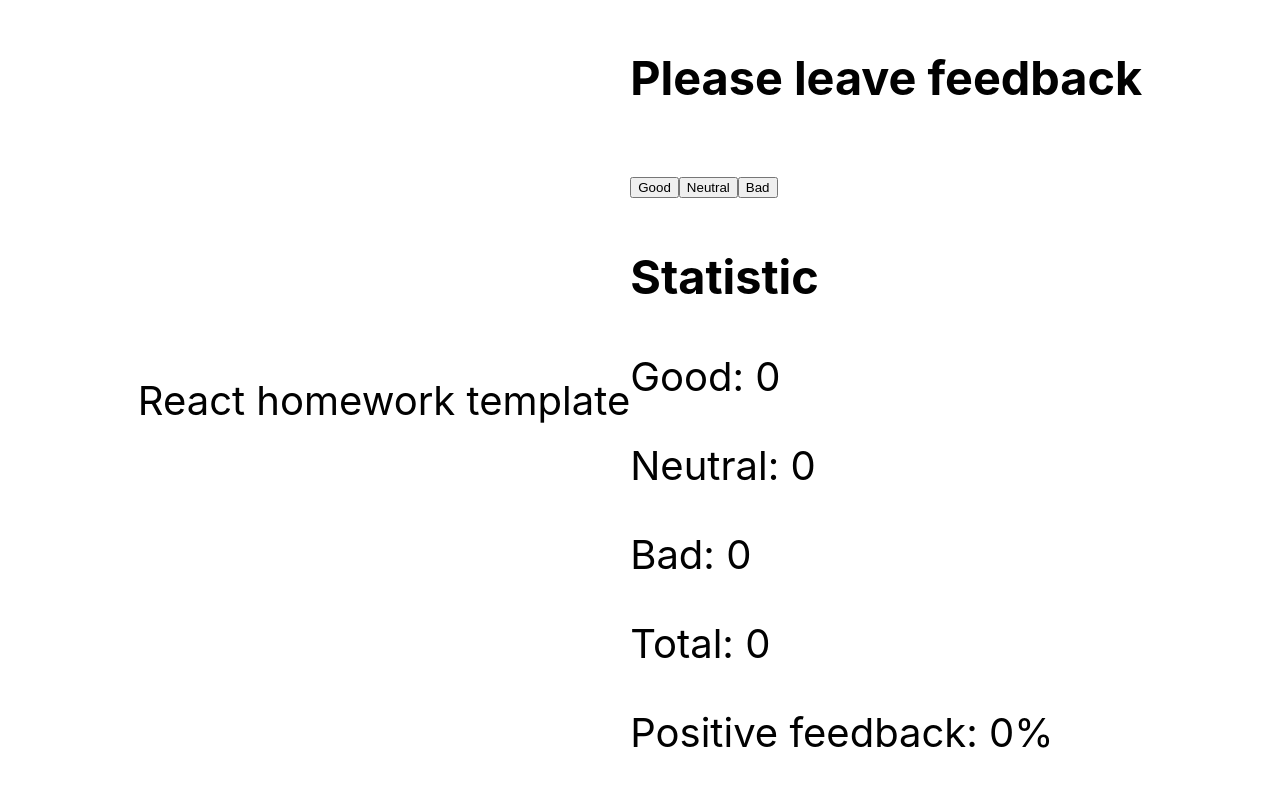
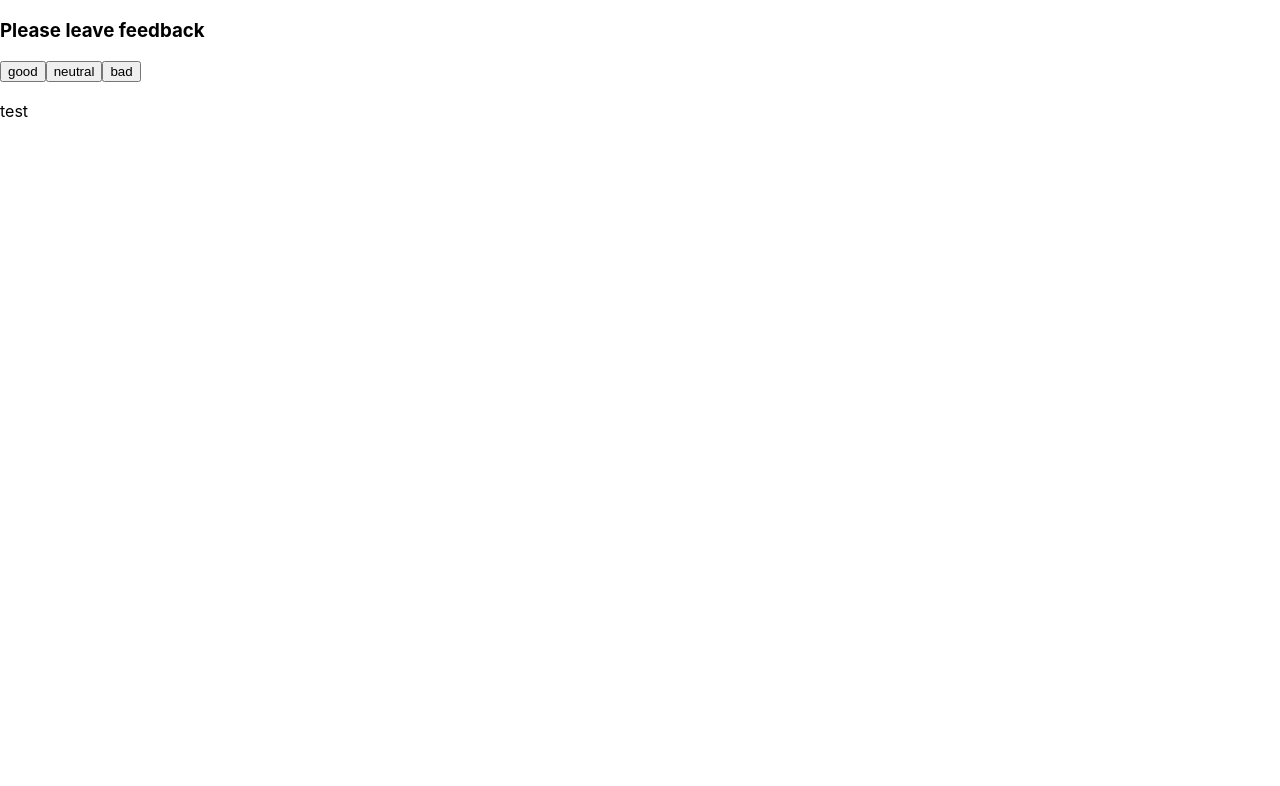
Before and after one commit to Mateuszmeteo/goit-react-hw-04-feedback, a React (Create React App) app: page / in a window 1280 px wide. Shown: the top 786 px of the page. Built offline with nearby package versions, Linux system fonts and the light colour scheme.

Commit message:
4th-step-test

```diff
--- a/src/components/App.jsx
+++ b/src/components/App.jsx
@@ -1,20 +1,162 @@
 import React from "react";
-import Interface from "./feedbackApp/interface";
+// import React, { Component } from "react";
+import { Statistics } from "./statistics/statistics";
+import { FeedbackOptions } from "./FeedbackOptions/feedbackOptions";
+import { Section } from "./section/section";
 
-export const App = () => {
-  return (
-    <div
-      style={{
-        height: '100vh',
-        display: 'flex',
-        justifyContent: 'center',
-        alignItems: 'center',
-        fontSize: 40,
-        color: '#010101'
-      }}
-    >
-      React homework template
-      <Interface />
-    </div>
-  );
-};
+
+
+
+export class App extends React.Component {
+  constructor(props) {
+    super(props);
+    this.state = {
+      good: 0,
+      neutral: 0,
+      bad: 0
+    };
+  }
+
+  handleButtonClick = (type) => {
+    this.setState((prevState) => ({
+      [type]: prevState[type] + 1
+    }));
+  };
+
+  countTotalFeedback = () => {
+    const { good, neutral, bad } = this.state;
+    return good + neutral + bad;
+  };
+
+  countPositiveFeedbackPercentage = () => {
+    const { good } = this.state;
+    const totalFeedback = this.countTotalFeedback();
+    if (totalFeedback === 0) {
+      return 0;
+    }
+    return Math.round((good / totalFeedback) * 100);
+  };
+
+  render() {
+    const { good, neutral, bad } = this.state;
+    const totalFeedback = this.countTotalFeedback();
+    const positivePercentage = this.countPositiveFeedbackPercentage();
+    const options = Object.keys(this.state);
+    const noFeedback = totalFeedback > 0
+
+    return (
+      <div>
+        <Section>
+          <FeedbackOptions
+            options={options}
+            onLeaveFeedback={this.handleButtonClick}
+          />
+        </Section>
+
+        <Section>
+          {noFeedback ? (
+            <Statistics
+            good={good}
+            neutral={neutral}
+            bad={bad}
+            total={totalFeedback}
+            positivePercentage={positivePercentage}
+          />
+          ) : (
+            <p>test</p>
+          )
+        }
+
+        </Section>
+      </div>
+    );
+  };
+}
+
+// export default App;
+
+
+
+
+
+//===========================================//
+// import React from "react";
+// import { Component } from "react";
+// // import Interface from "./feedbackApp/interface";
+
+// export const App = () => {
+//   return (
+//     <div
+//       style={{
+//         height: '100vh',
+//         display: 'flex',
+//         justifyContent: 'center',
+//         alignItems: 'center',
+//         fontSize: 40,
+//         color: '#010101'
+//       }}
+//     >
+//       {/* React homework template */}
+//       {/* <Interface /> */}
+//     </div>
+//   );
+// };
+
+
+// export class Interface extends Component {
+//   constructor(props) {
+//       super(props);
+//       this.state = {
+//           good: 0,
+//           neutral: 0,
+//           bad: 0
+//         }
+//   }
+
+
+//   handleButtonClick = (type) => {
+//       this.setState((prevState) => (
+//           {[type]:prevState[type] + 1}
+//       ))
+//   }
+
+//   countTotalFeedback = () => {
+//       const {good, neutral, bad} = this.state
+//       return good + neutral + bad
+//   }
+
+//   countPositiveFeedbackPercentage = () => {
+//       const {good} = this.state
+//       const totalFeedback = this.countTotalFeedback()
+//       if (totalFeedback === 0) {
+//           return 0
+//       }
+//       return Math.round((good/totalFeedback)*100)
+//   }
+
+
+//   render() {
+//       const { good, neutral, bad} = this.state
+//       // const params = this.state
+//       const totalFeedback = this.countTotalFeedback()
+//       const positiveProcentage = this.countPositiveFeedbackPercentage()
+
+//       return(
+//       <div>
+//           <h3>Please leave feedback</h3>
+//           <button onClick={() => this.handleButtonClick('good')}>Good</button>
+//           <button onClick={() => this.handleButtonClick('neutral')}>Neutral</button>
+//           <button onClick={() => this.handleButtonClick('bad')}>Bad</button>
+//           <h3>Statistic</h3>
+//           <p>Good: {good}</p>
+//           <p>Neutral: {neutral}</p>
+//           <p>Bad: {bad}</p>
+//           <p>Total: {totalFeedback}</p>
+//           <p>Positive feedback: {positiveProcentage}%</p>
+//       </div>
+//   )
+//   }
+
+// }
+
+// // export default Interface;
--- /dev/null
+++ b/src/components/FeedbackOptions/feedbackOptions.jsx
@@ -0,0 +1,12 @@
+export const FeedbackOptions = ({ options, onLeaveFeedback }) => {
+    return (
+      <div>
+        <h3>Please leave feedback</h3>
+        {options.map((option) => (
+          <button key={option} onClick={() => onLeaveFeedback(option)}>
+            {option}
+          </button>
+        ))}
+      </div>
+    );
+  };
--- /dev/null
+++ b/src/components/section/section.jsx
@@ -0,0 +1,10 @@
+
+
+export const Section = ({ title, children }) => {
+    return (
+      <div>
+        <h3>{title}</h3>
+        {children}
+      </div>
+    );
+  };
--- a/src/components/statistics/statistics.jsx
+++ b/src/components/statistics/statistics.jsx
@@ -0,0 +1,12 @@
+export const Statistics = ({ good, neutral, bad, total, positivePercentage }) => {
+    return (
+      <div>
+        <h3>Statistics</h3>
+        <p>Good: {good}</p>
+        <p>Neutral: {neutral}</p>
+        <p>Bad: {bad}</p>
+        <p>Total: {total}</p>
+        <p>Positive feedback: {positivePercentage}%</p>
+      </div>
+    );
+  };
--- a/src/index.js
+++ b/src/index.js
@@ -1,10 +1,12 @@
 import React from 'react';
 import ReactDOM from 'react-dom/client';
 import { App } from 'components/App';
+// import { Interface } from 'components/App'
 import './index.css';
 
 ReactDOM.createRoot(document.getElementById('root')).render(
   <React.StrictMode>
     <App />
+    {/* <Interface />  */}
   </React.StrictMode>
 );
```
